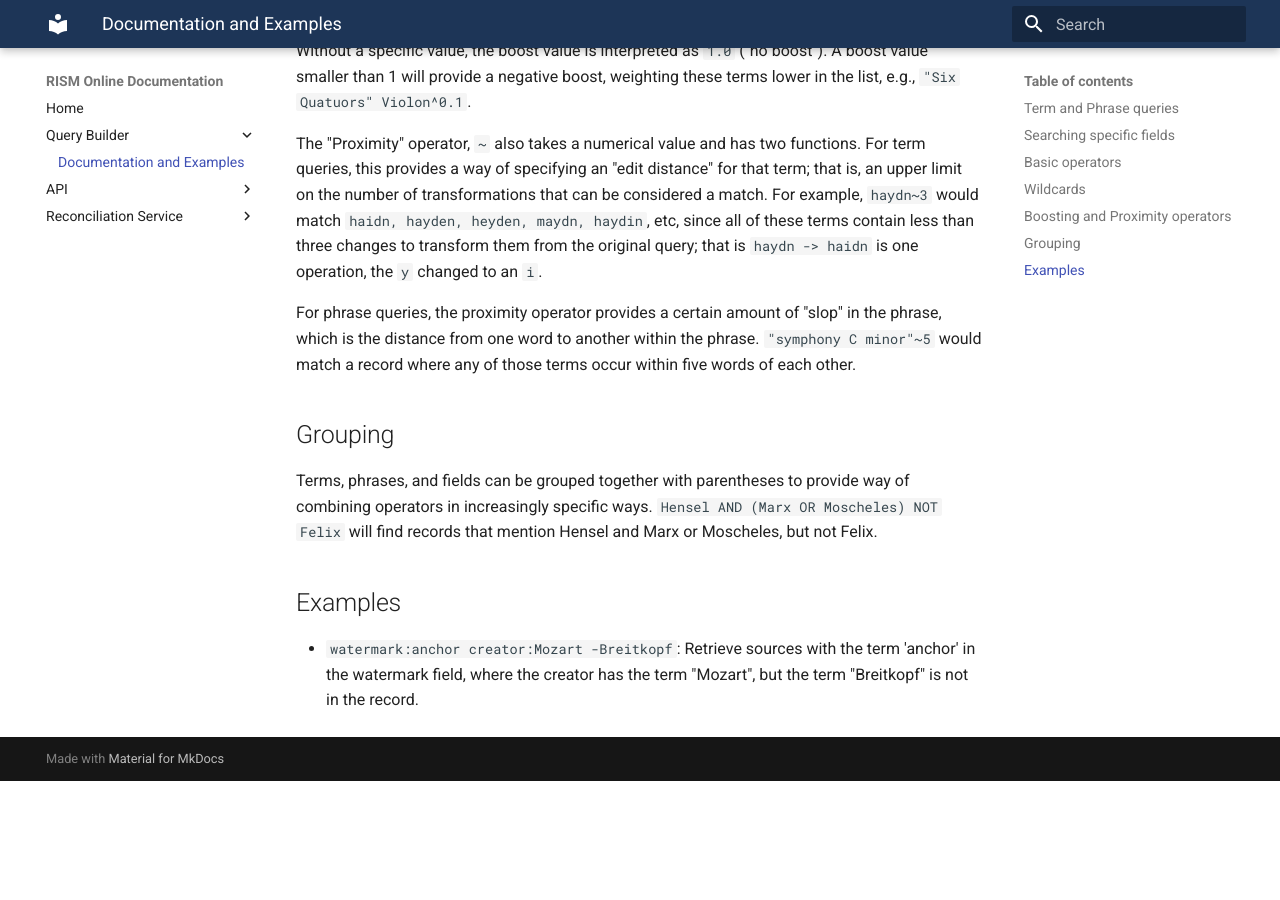
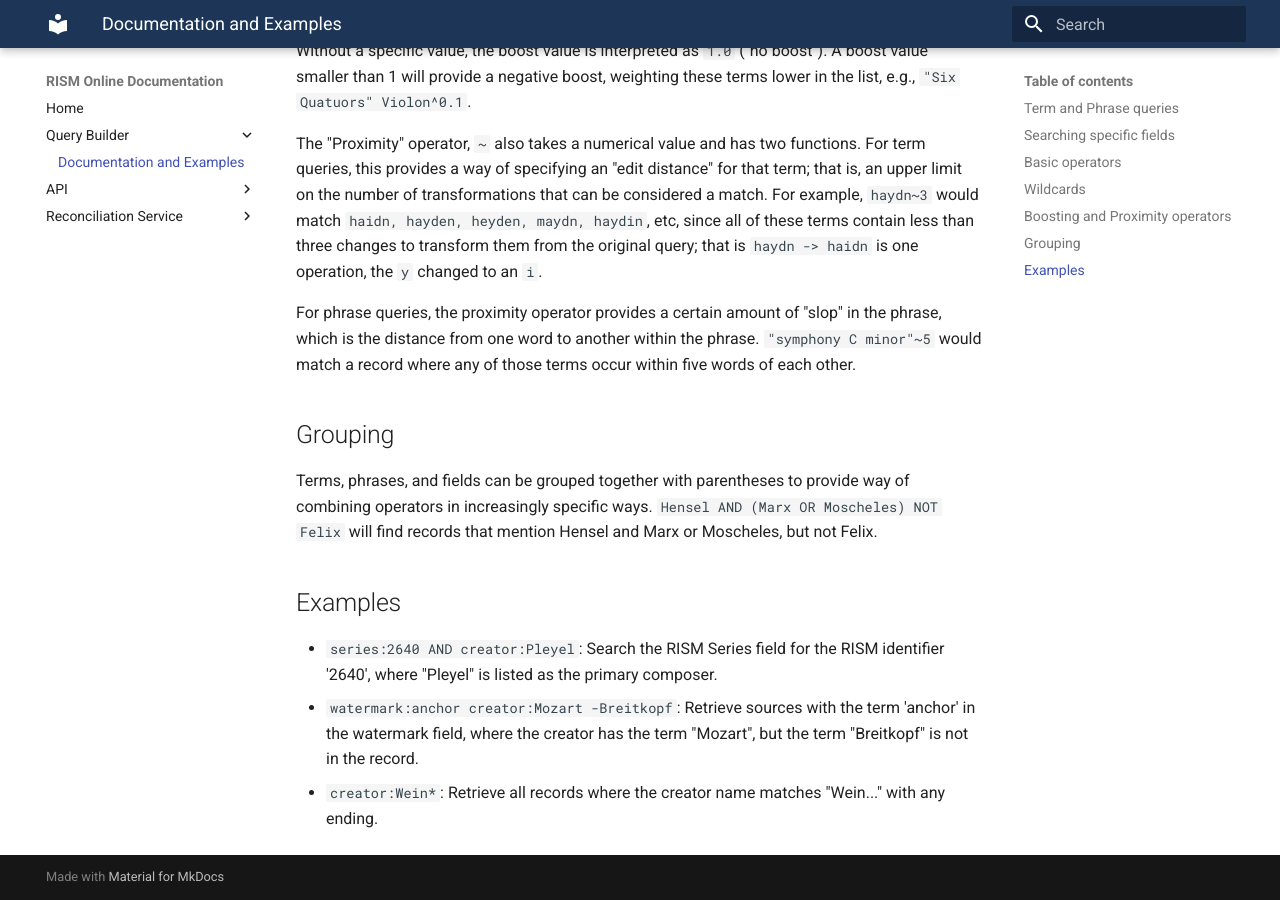
Before and after one commit to rism-digital/rism-online-docs, an MkDocs documentation site: the page built from docs/query-builder/introduction.md, in a window 1280 px wide and 900 px high, scrolled down 2209 px. Built offline with MkDocs 1.6.1 and Material for MkDocs 9.7.7, drawn with Linux system fonts in a browser that asks for light colours; before the commit the page ends 2990 px from its top, so only the background shows below that.

Commit message:
More examples

```diff
--- a/docs/query-builder/introduction.md
+++ b/docs/query-builder/introduction.md
@@ -48,4 +48,6 @@ Terms, phrases, and fields can be grouped together with parentheses to provide w
 
 ## Examples
 
+- `series:2640 AND creator:Pleyel`: Search the RISM Series field for the RISM identifier '2640', where "Pleyel" is listed as the primary composer.
 - `watermark:anchor creator:Mozart -Breitkopf`: Retrieve sources with the term 'anchor' in the watermark field, where the creator has the term "Mozart", but the term "Breitkopf" is not in the record.
+- `creator:Wein*`: Retrieve all records where the creator name matches "Wein..." with any ending.
```
